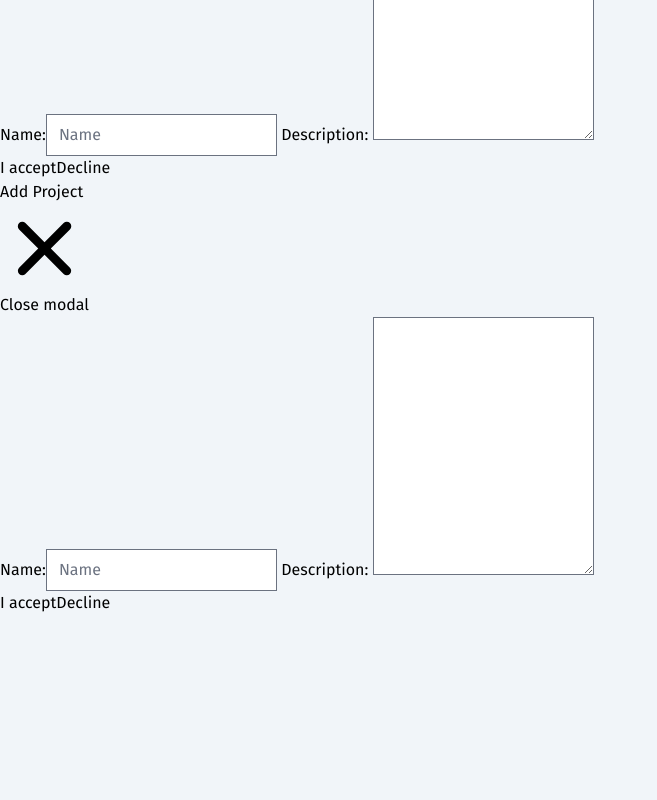
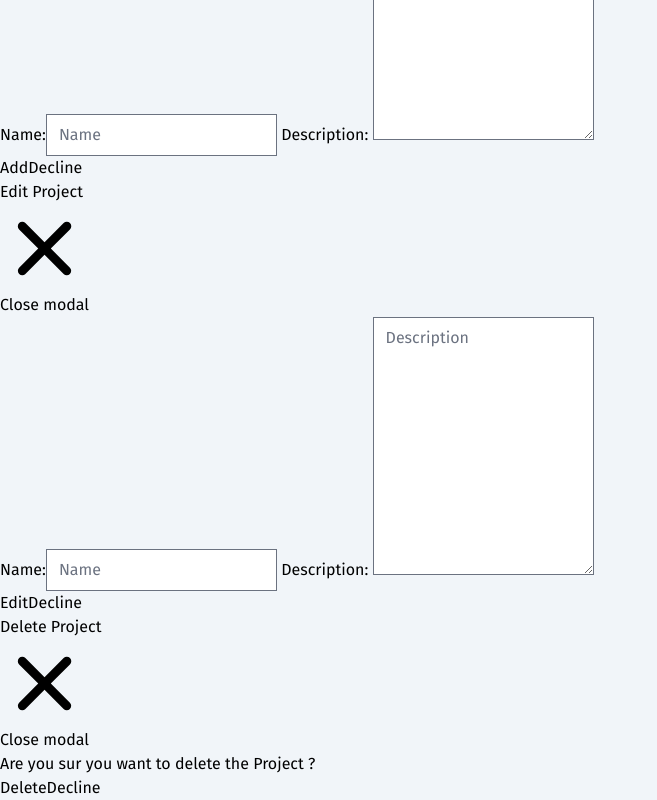
Before and after one commit to GMWA/koodu-model-generator, a Vue app in the folder frontend/: page /projects in a window 1280 px wide. Shown: the part 1632-2432 px from the top of the page, without its empty margins (0-657 px from the left). Before the commit the page ends 2247 px from the top, so only its background shows below. Built offline with nearby package versions, Linux system fonts and the light colour scheme; what supertokens-web-js would draw is missing.

Commit message:
delete modal

```diff
--- a/frontend/src/pages/Projects.vue
+++ b/frontend/src/pages/Projects.vue
@@ -98,6 +98,7 @@
 								name="name"
 								class="form-input px-4 py-3 mt-1 rounded-2xl"
 								placeholder="Name"
+								v-model="toCreateProject.name"
 							/>
 							<label
 								class="mt-4"
@@ -110,6 +111,7 @@
 								class="form-input px-4 py-3 mt-1 rounded-2xl"
 								rows="10"
           						placeholder="Description"
+								v-model="toCreateProject.description"
 							>
 
 							</textarea>
@@ -124,7 +126,7 @@
 							rounded-lg text-sm px-5 py-2.5 text-center dark:bg-blue-600
 							dark:hover:bg-blue-700 dark:focus:ring-blue-800"
 						>
-							I accept
+							Add
 						</button>
 						<button
 							@click="openAddModel"
@@ -158,7 +160,7 @@
 					<!-- Modal header -->
 					<div class="flex justify-between items-start p-4 rounded-t border-b dark:border-gray-600">
 						<h3 class="text-xl font-semibold text-gray-900 dark:text-white">
-							Add Project
+							Edit Project
 						</h3>
 						<button @click="openEditModel" type="button" class="text-gray-400 bg-transparent hover:bg-gray-200 hover:text-gray-900 rounded-lg text-sm p-1.5 ml-auto inline-flex items-center dark:hover:bg-gray-600 dark:hover:text-white" data-modal-toggle="defaultModal">
 							<svg aria-hidden="true" class="w-5 h-5" fill="currentColor" viewBox="0 0 20 20" xmlns="http://www.w3.org/2000/svg"><path fill-rule="evenodd" d="M4.293 4.293a1 1 0 011.414 0L10 8.586l4.293-4.293a1 1 0 111.414 1.414L11.414 10l4.293 4.293a1 1 0 01-1.414 1.414L10 11.414l-4.293 4.293a1 1 0 01-1.414-1.414L8.586 10 4.293 5.707a1 1 0 010-1.414z" clip-rule="evenodd"></path></svg>
@@ -176,6 +178,7 @@
 								name="name"
 								class="form-input px-4 py-3 mt-1 rounded-2xl"
 								placeholder="Name"
+								v-model="toEditProject.name"
 							/>
 							<label
 								class="mt-4"
@@ -188,6 +191,7 @@
 								class="form-input px-4 py-3 mt-1 rounded-2xl"
 								rows="10"
           						placeholder="Description"
+								v-model="toEditProject.description"
 							>
 
 							</textarea>
@@ -202,10 +206,66 @@
 							rounded-lg text-sm px-5 py-2.5 text-center dark:bg-blue-600
 							dark:hover:bg-blue-700 dark:focus:ring-blue-800"
 						>
-							I accept
+							Edit
 						</button>
 						<button
 							@click="openEditModel"
+							type="button"
+							class="text-gray-500 bg-white hover:bg-gray-100
+							focus:ring-4 focus:outline-none focus:ring-blue-300
+							rounded-lg border border-gray-200 text-sm font-medium
+							px-5 py-2.5  hover:text-gray-900 focus:z-10 dark:bg-gray-700
+							dark:text-gray-300 dark:border-gray-500 dark:hover:text-white dark:hover:bg-gray-600 dark:focus:ring-gray-600"
+						>
+							Decline
+						</button>
+					</div>
+				</div>
+			</div>
+		</div>
+
+		<!--Delete Modal-->
+
+		<div
+			class="overflow-y-auto overflow-x-auto fixed flex items-center justify-center
+				  bg-gray-900 bg-opacity-50 z-50 w-full md:inset-0 md:h-full
+				  transition duration-150 ease-in-out"
+			:class="{ hidden: is_delete_modal_open }"
+		>
+			<div
+				class="flex items-center justify-center w-full max-w-2xl h-screen md:h-auto"
+			>
+				<!-- Modal content -->
+				<div class="center bg-white rounded-lg shadow dark:bg-gray-700 w-full">
+					<!-- Modal header -->
+					<div class="flex justify-between items-start p-4 rounded-t border-b dark:border-gray-600">
+						<h3 class="text-xl font-semibold text-gray-900 dark:text-white">
+							Delete Project
+						</h3>
+						<button @click="openDeleteModel" type="button" class="text-gray-400 bg-transparent hover:bg-gray-200 hover:text-gray-900 rounded-lg text-sm p-1.5 ml-auto inline-flex items-center dark:hover:bg-gray-600 dark:hover:text-white" data-modal-toggle="defaultModal">
+							<svg aria-hidden="true" class="w-5 h-5" fill="currentColor" viewBox="0 0 20 20" xmlns="http://www.w3.org/2000/svg"><path fill-rule="evenodd" d="M4.293 4.293a1 1 0 011.414 0L10 8.586l4.293-4.293a1 1 0 111.414 1.414L11.414 10l4.293 4.293a1 1 0 01-1.414 1.414L10 11.414l-4.293 4.293a1 1 0 01-1.414-1.414L8.586 10 4.293 5.707a1 1 0 010-1.414z" clip-rule="evenodd"></path></svg>
+							<span class="sr-only">Close modal</span>
+						</button>
+					</div>
+					<!-- Modal body -->
+					<div class="p-6 space-y-6 w-full">
+						<p class="text-2xl">
+							Are you sur you want to delete the Project {{toDeleteProject.name}}?
+						</p>
+					</div>
+					<!-- Modal footer -->
+					<div class="flex flex-row-reverse items-center p-6 space-x-2 rounded-b border-t border-gray-200 dark:border-gray-600">
+						<button
+							type="button"
+							class="text-white bg-blue-700 hover:bg-blue-800
+							focus:ring-4 focus:outline-none focus:ring-blue-300 font-medium
+							rounded-lg text-sm px-5 py-2.5 text-center dark:bg-blue-600
+							dark:hover:bg-blue-700 dark:focus:ring-blue-800"
+						>
+							Delete
+						</button>
+						<button
+							@click="openDeleteModel"
 							type="button"
 							class="text-gray-500 bg-white hover:bg-gray-100
 							focus:ring-4 focus:outline-none focus:ring-blue-300
```
